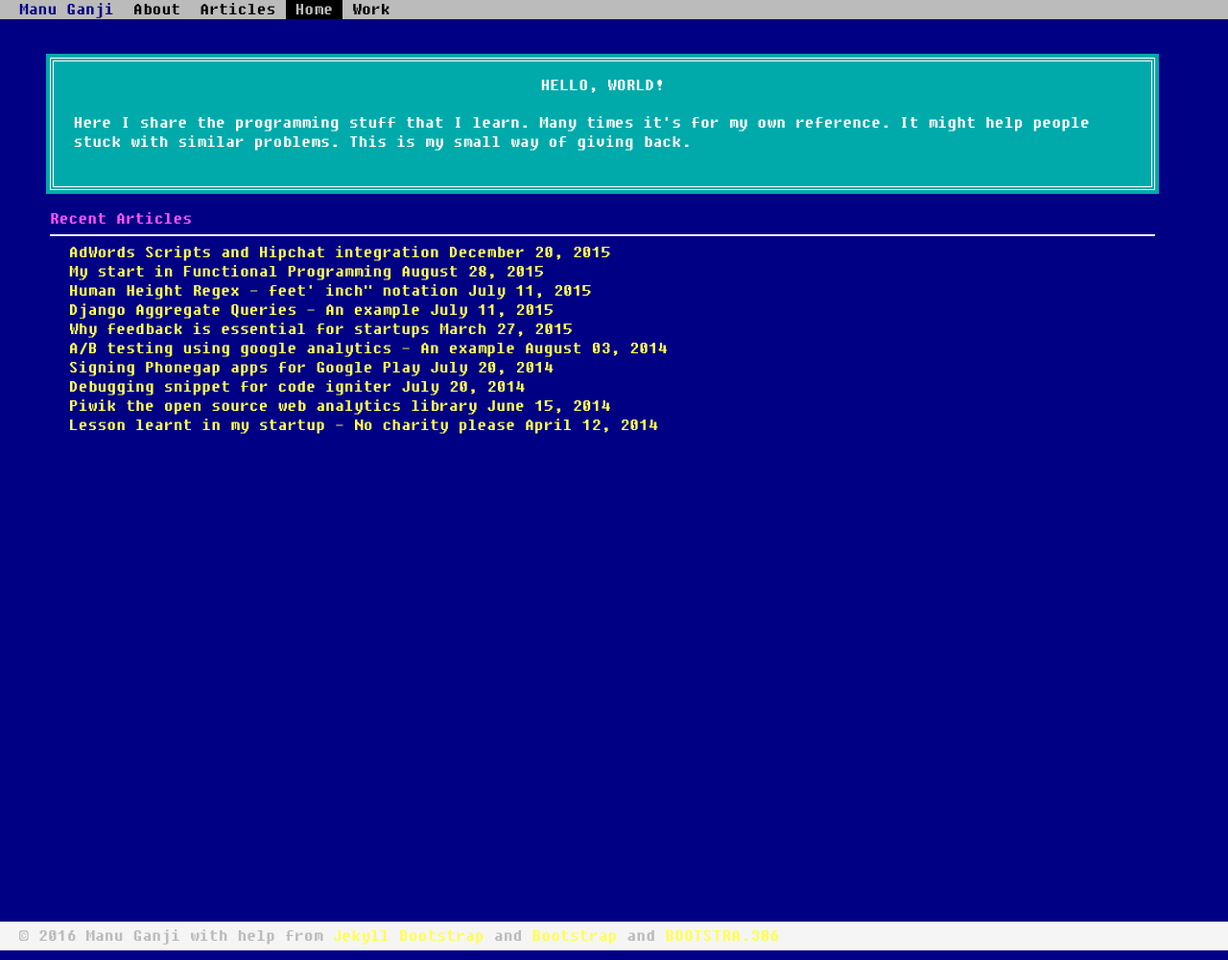
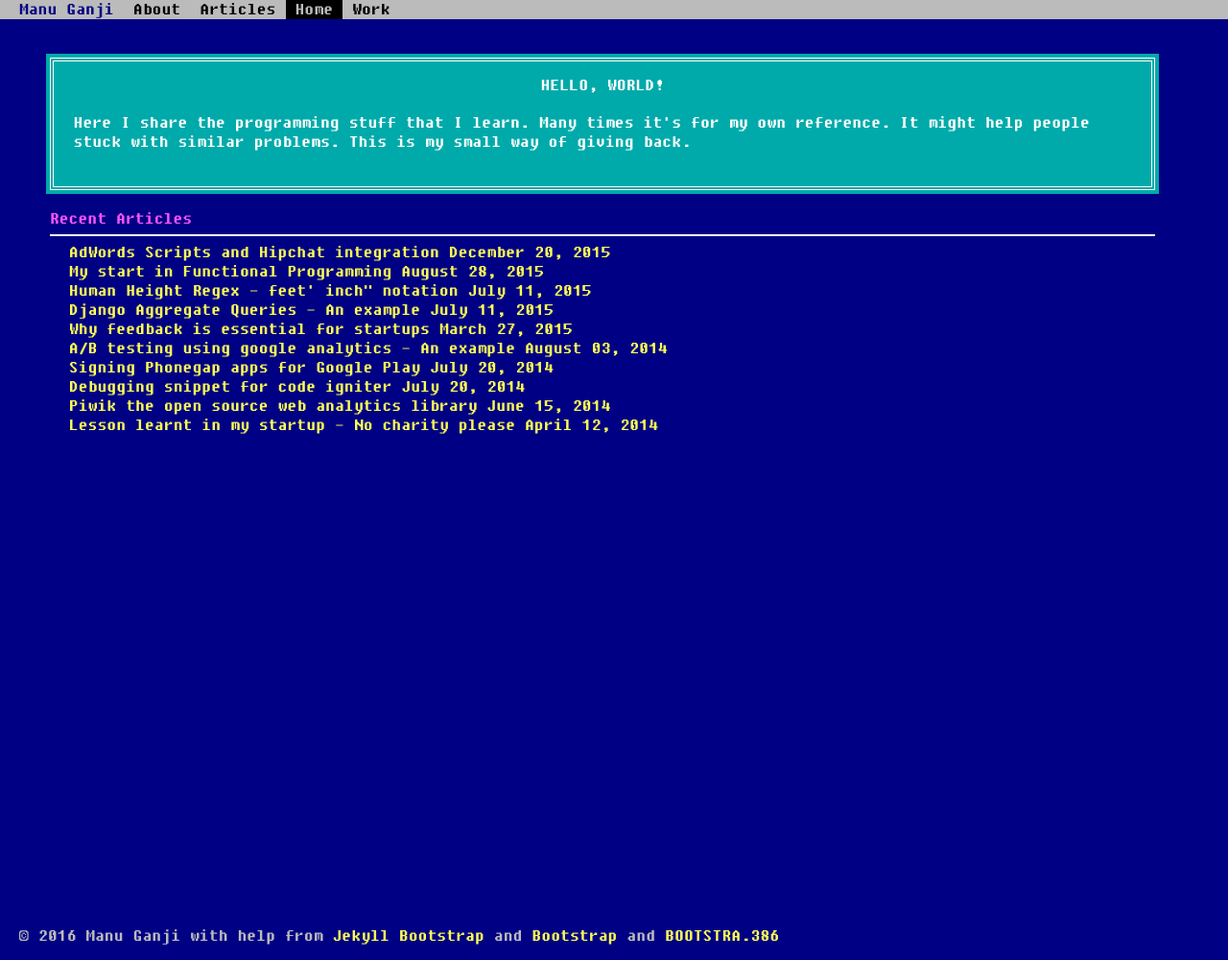
Before and after one commit to manuganji/manuganji.github.io, a Jekyll site: the page built from index.md, in a window 1280 px wide. Shown: the whole page at 96% size. Built offline with Jekyll 4.4.1, drawn with Linux system fonts in a browser that asks for light colours; nearby versions of some CDN libraries.

Commit message:
fixing the css in the correct folder

```diff
--- a/assets/themes/bootstra.386/bootstrap/css/bs-sticky-footer.css
+++ b/assets/themes/bootstra.386/bootstrap/css/bs-sticky-footer.css
@@ -20,7 +20,6 @@ body {
 /* Set the fixed height of the footer here */
 #footer {
   height: 30px;
-  background-color: #f5f5f5;
 }
 
 #footer p {
```
